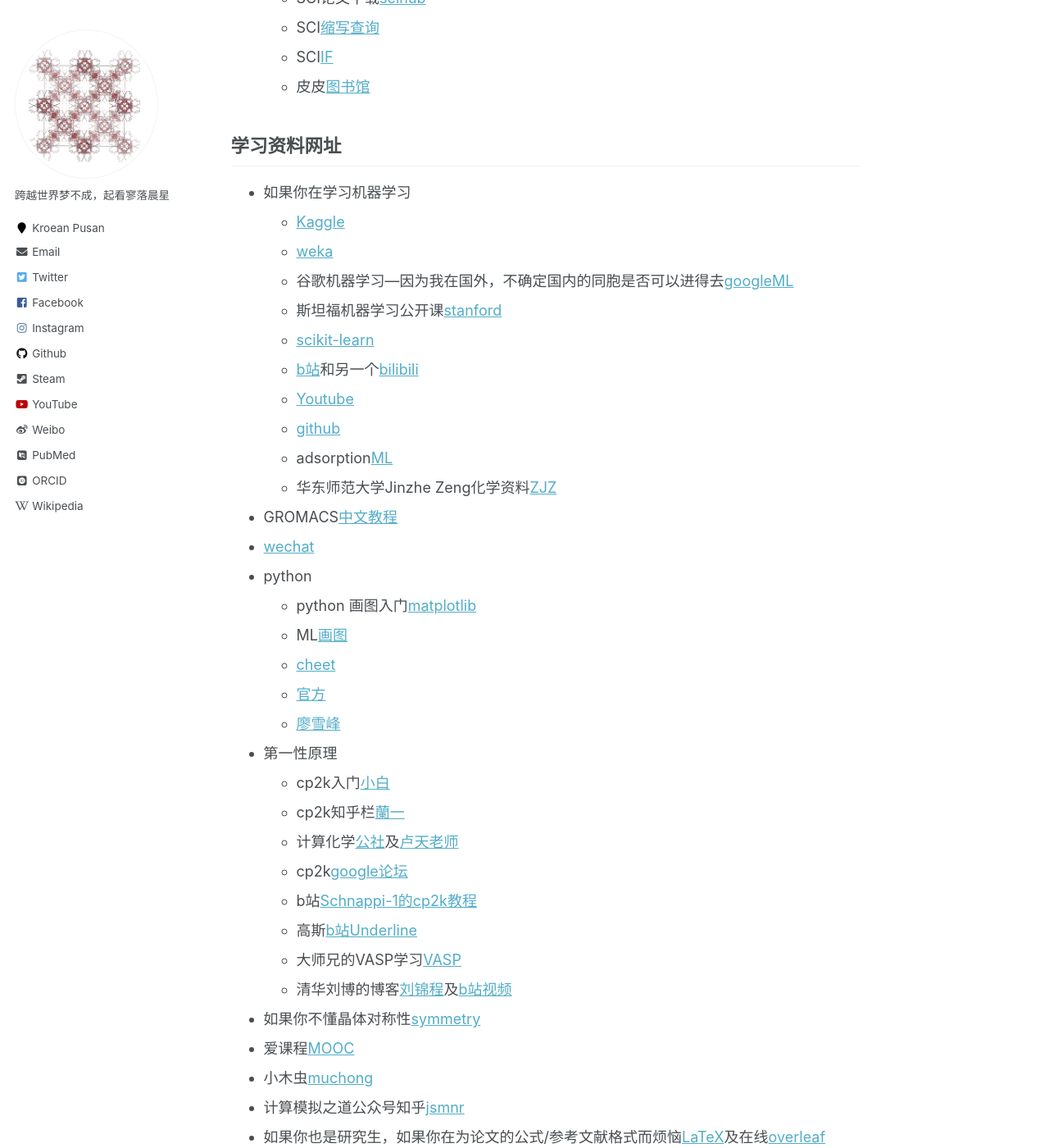
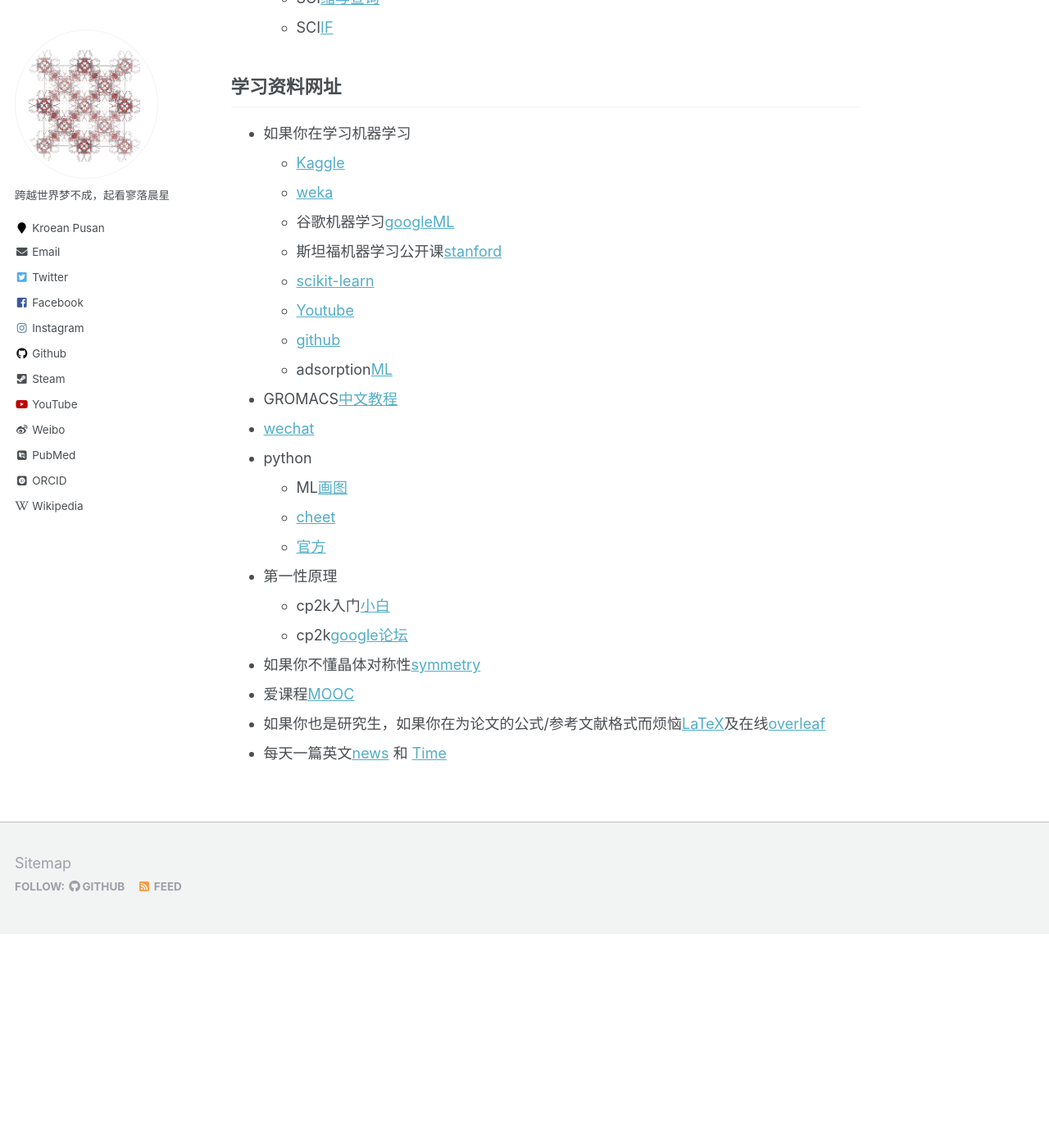
Before and after one commit to sxm13/ZGBshenxiaomoCV.github.io, a Jekyll site: the page built from _pages/markdown.md, in a window 1280 px wide and 1400 px high, scrolled down 3360 px. Shown: the whole window at 82% size. Built offline with Jekyll 4.4.1, drawn with Linux system fonts in a browser that asks for light colours; some web fonts are replaced; after the commit the page ends 4499 px from its top, so only the background shows below that; some of the changed text lies outside the part shown.

Commit message:
Update markdown.md

```diff
--- a/_pages/markdown.md
+++ b/_pages/markdown.md
@@ -98,42 +97,28 @@
   * SCI论文下载[scihub](https://tool.yovisun.com/scihub/ "scihub")
   * SCI[缩写查询](https://cassi.cas.org/search.jsp "scisx")
   * SCI[IF](https://jcr.clarivate.com/jcr/home?app=jcr&Init=Yes&authCode=null&SrcApp=IC2LS "JCR")
-  * 皮皮[图书馆](http://www.xttsg.com/ "pipi")
 
 ## 学习资料网址
 
 * 如果你在学习机器学习
   * [Kaggle](https://www.kaggle.com/ "ML")
   * [weka](https://waikato.github.io/weka-wiki/ "weka")
-  * 谷歌机器学习---因为我在国外，不确定国内的同胞是否可以进得去[googleML](https://developers.google.com/machine-learning/crash-course "googleML")
+  * 谷歌机器学习[googleML](https://developers.google.com/machine-learning/crash-course "googleML")
   * 斯坦福机器学习公开课[stanford](https://www.coursera.org/learn/machine-learning? "ML")
   * [scikit-learn](https://scikit-learn.org/stable/index.html "DL")
-  * [b站](https://space.bilibili.com/97678687/channel/detail?cid=22486 "ML")和另一个[bilibili](https://space.bilibili.com/273674001/ "ML")
   * [Youtube](http://speech.ee.ntu.edu.tw/~tlkagk/courses_ML20.html "ML")
   * [github](https://github.com/nndl "ML")
   * adsorption[ML](https://ann20-aiche.ipostersessions.com/default.aspx?s=77-31-78-3F-38-F6-7E-22-83-07-0E-35-DF-70-41-E6 "ML")
-  * 华东师范大学Jinzhe Zeng化学资料[ZJZ](https://njzjz.win/2019/03/04/ecnuchemistry/menu/ "ZJZ")
 * GROMACS[中文教程](https://jerkwin.github.io/9999/10/31/GROMACS%E4%B8%AD%E6%96%87%E6%95%99%E7%A8%8B/ "gmx")
 * [wechat](https://mp.weixin.qq.com/s/PZzd-rmB7GtJe-wRqXuVlA "wechat")
 * python
-  * python 画图入门[matplotlib](https://blog.csdn.net/Datawhale/article/details/109302260 "FIGTURE")
   * ML[画图](https://www.machinelearningplus.com/plots/top-50-matplotlib-visualizations-the-master-plots-python/ "fig")
   * [cheet](https://github.com/matplotlib/cheatsheets "cheet")
   * [官方](https://github.com/matplotlib/cheatsheets "pf")
-  * [廖雪峰](https://www.liaoxuefeng.com/wiki/1016959663602400 "py")
 * 第一性原理
   * cp2k入门[小白](https://www.cnblogs.com/Shine-JK/p/10988556.html "xiaobai")
-  * cp2k知乎栏[蘭一](https://www.zhihu.com/people/lan-yi-27/posts?page=1 "cp2k")
-  * 计算化学[公社](http://bbs.keinsci.com/forum.php "keyin")及[卢天老师](http://www.keinsci.com/members/Tian_Lu.shtml "lutian")
   * cp2k[google论坛](https://groups.google.com/g/cp2k "cp2k")
-  * b站[Schnappi-1的cp2k教程](https://space.bilibili.com/547603845/ "cp2k")
-  * 高斯[b站Underline](https://space.bilibili.com/392348884/ "gassiuan")
-  * 大师兄的VASP学习[VASP](https://www.bigbrosci.com/ "dashixion")
-  * 清华刘博的博客[刘锦程](http://blog.wangruixing.cn/ "LJC")及[b站视频](https://space.bilibili.com/45550176/ "bilibili")
 * 如果你不懂晶体对称性[symmetry](http://xrayweb.chem.ou.edu/notes/symmetry.html#crystal "symmetry")
 * 爱课程[MOOC](https://www.icourse163.org/university/icourse/#/c "MOOC")
-* 小木虫[muchong](http://muchong.com/ "MUCHONG")
-* 计算模拟之道公众号知乎[jsmnr](https://www.zhihu.com/people/jsmnzd/posts "jsmnr")
 * 如果你也是研究生，如果你在为论文的公式/参考文献格式而烦恼[LaTeX](https://www.tablesgenerator.com/latex_tables "LaTex")及在线[overleaf](https://www.overleaf.com/project# "latex")
-* ASPEN-HYSYS[bilibili](https://space.bilibili.com/232674132/ "bilibili")
 * 每天一篇英文[news](https://www.enewsdispatch.com/ "enews") 和 [Time](https://time.com/5943454/ "Time")
```
Also changed, not shown: other parts of _pages/markdown.md (+0 -1 lines).
